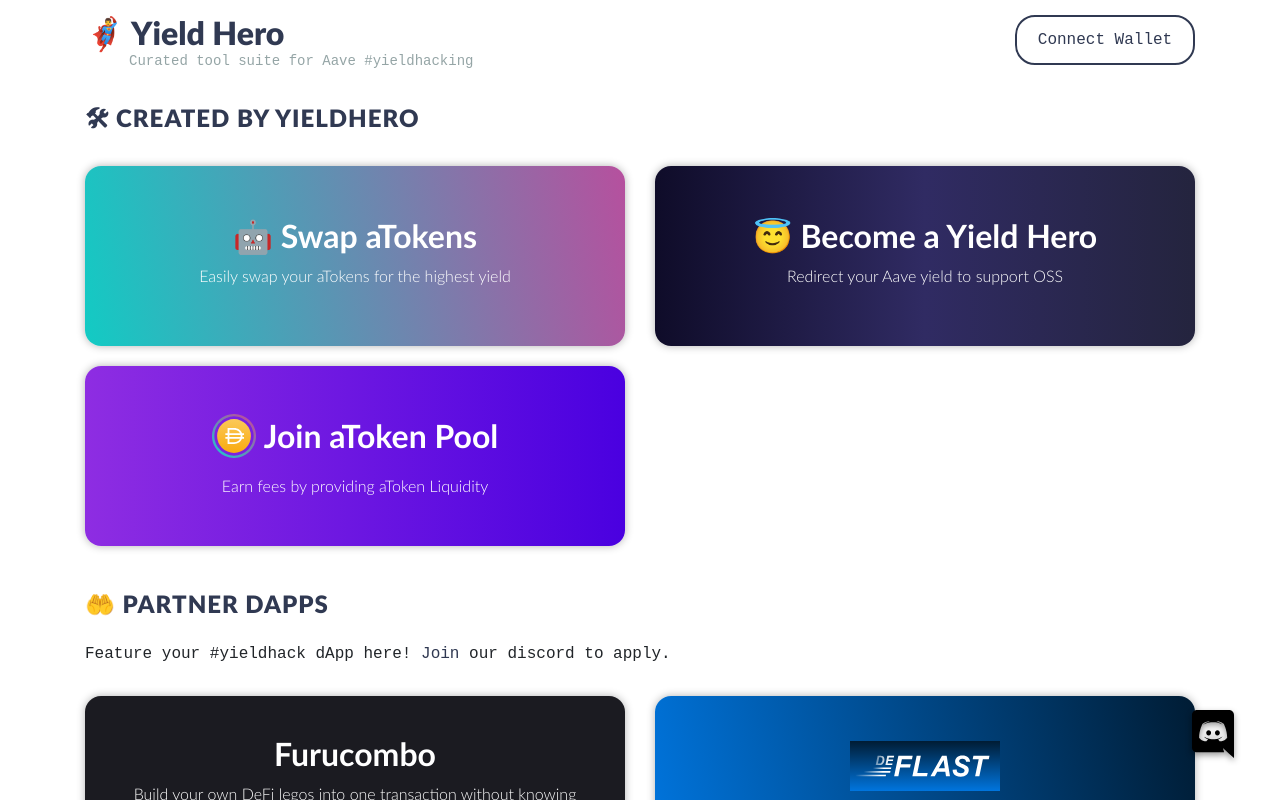
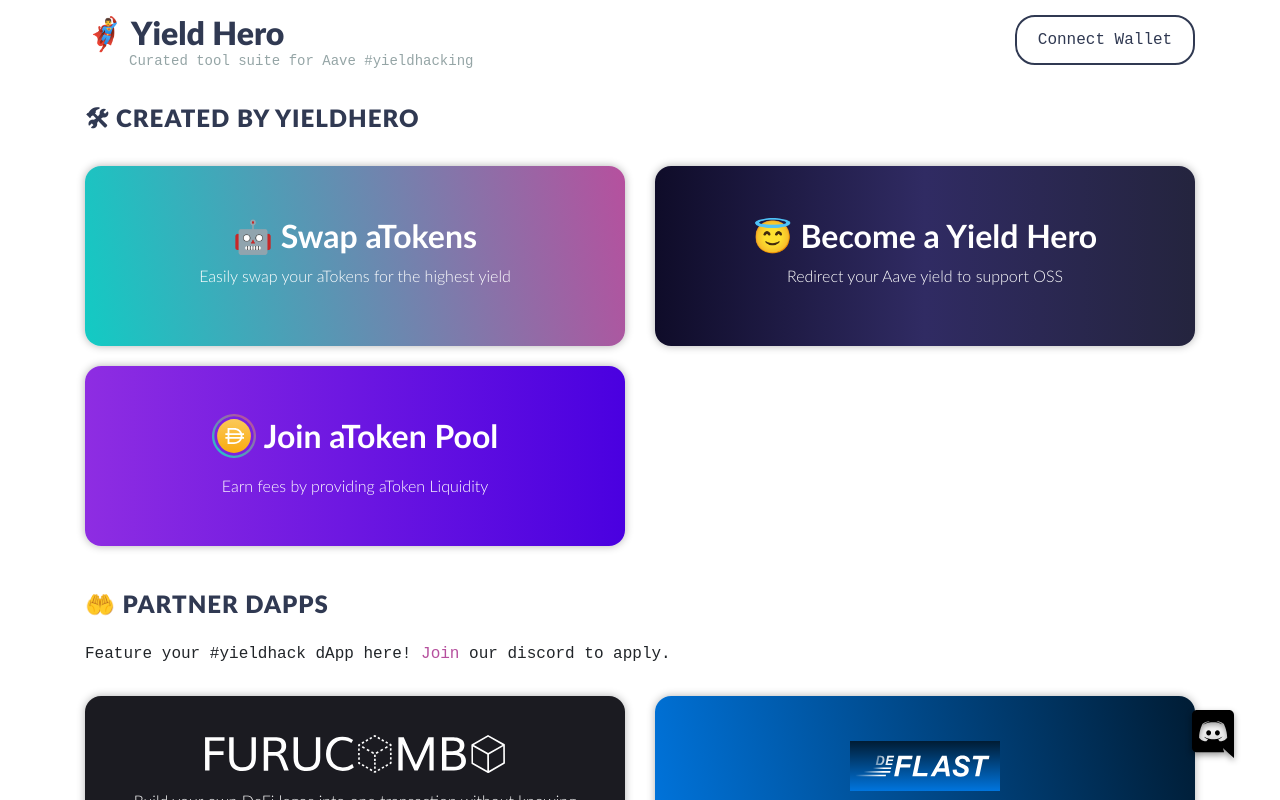
Before and after one commit to cinnabarhorse/yieldhero, a Next.js app: page / in a window 1280 px wide. Shown: the top 800 px of the page. Built offline with nearby package versions, Linux system fonts and the light colour scheme; no server answers; a web font is replaced by a local one.

Commit message:
-Fix furucombo SVG -Add metadata on redirect page

```diff
--- a/pages/index.tsx
+++ b/pages/index.tsx
@@ -1,4 +1,4 @@
-import App from '../components/Layout'
+
 import { withApollo } from '../lib/apollo'
 
 import { useStateValue } from '../State/globalState'
@@ -8,7 +8,7 @@
 import NextStyledFooter from '../components/NextStyledFooter'
 import Router from 'next/router'
 import AuthModal from '../components/AuthModal'
-import { donateGradient, poolGradient, swapGradient, themeBlack, deflastGradient, furucomboGradient } from '../theme'
+import { donateGradient, poolGradient, swapGradient, themeBlack, deflastGradient, furucomboGradient, linkColor } from '../theme'
 import { useEffect } from 'react'
 import Link from 'next/link'
 import DiscordHoverButton from '../components/DiscordHoverButton'
@@ -117,7 +117,7 @@
 
             <header>🤲 Partner dApps</header>
 
-            <div>Feature your #yieldhack dApp here! <a target="_blank" href=" https://discord.gg/Hm9UFkb">Join</a> our discord to apply.</div>
+            <div>Feature your #yieldhack dApp here! <a style={{ color: linkColor }} target="_blank" href=" https://discord.gg/Hm9UFkb">Join</a> our discord to apply.</div>
 
 
 
@@ -130,9 +130,9 @@
                     }
                     } >
                         <p>
-                            {/*<img width="100%" src="/images/partners/furucombo.svg" />
-                            {*/}
-                            Furucombo
+                            <img width="100%" src="/images/partners/furucombo.svg" />
+
+
                         </p>
 
                         <div>Build your own DeFi legos into one transaction without knowing how to code.</div>
```
Also changed, not shown: pages/redirect.tsx (+11 -0 lines), public/images/partners/furucombo.svg.
